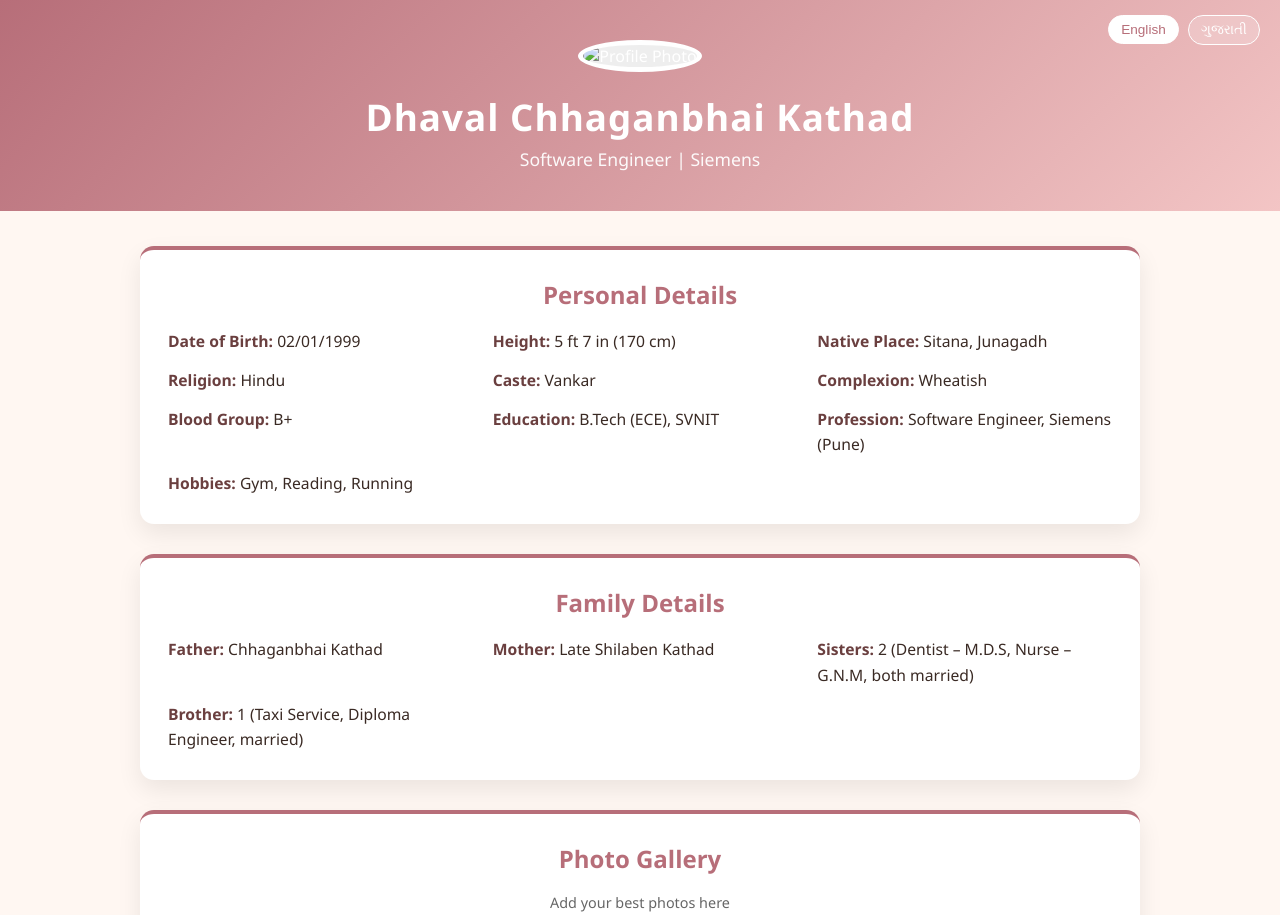
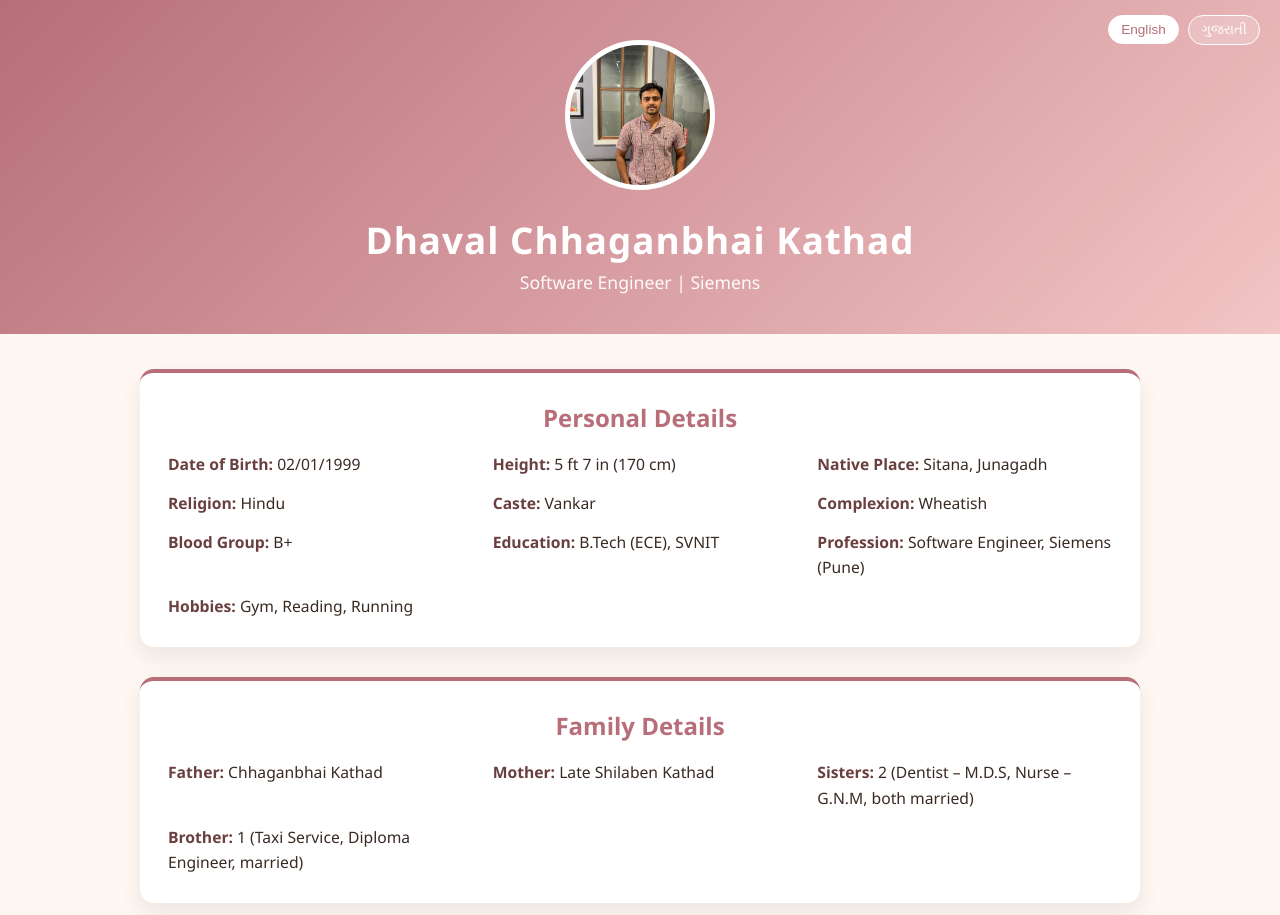
Before and after one commit to dhaval360/marriage-biodata, a plain HTML site: page index.html in a window 1280 px wide. Shown: the top 915 px of the page. Drawn offline with Linux system fonts and the light colour scheme.

Commit message:
Update index.html

```diff
--- a/index.html
+++ b/index.html
@@ -126,7 +126,7 @@
     </div>
 
     <!-- Profile photo not available in provided PDF, placeholder used -->
-    <img src="WhatsApp Image 2025-11-27 at 10.22.00 PM.jpeg" alt="Profile Photo" class="profile-photo" />
+    <img src="photo1.jpeg" alt="Profile Photo" class="profile-photo" />
 
     <h1 data-en="Dhaval Chhaganbhai Kathad" data-gu="ધવલ છગનભાઈ કાથડ">Dhaval Chhaganbhai Kathad</h1>
     <p data-en="Software Engineer | Siemens" data-gu="સોફ્ટવેર એન્જિનિયર | Siemens">Software Engineer | Siemens</p>
```
